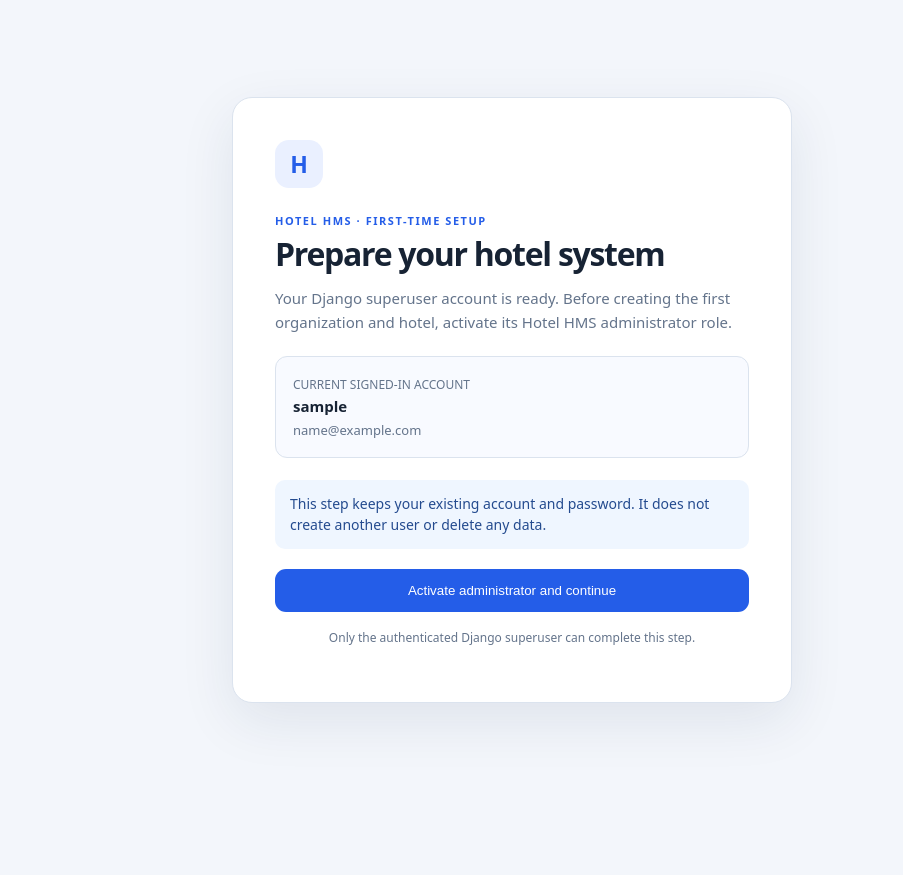
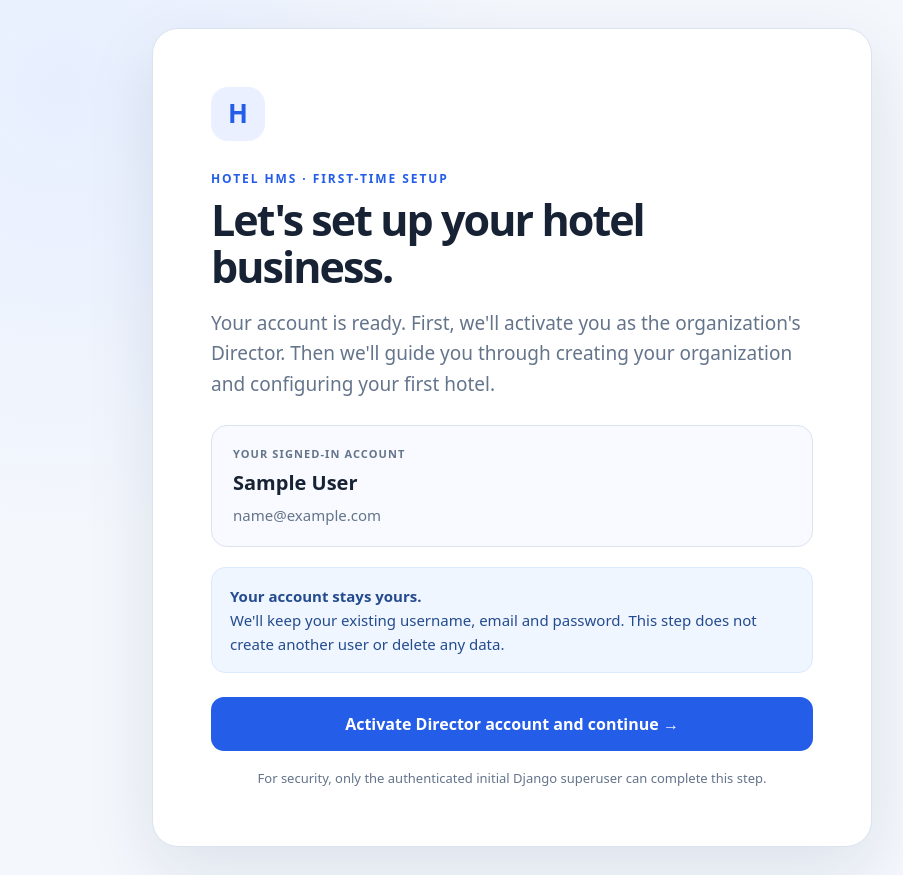
Before and after one commit to nazinamu66/hotel-hms, a Django app: page /accounts/first-run/ in a window 1280 px wide. Shown: the whole page, without its empty margins (128-1031 px from the left). Before the commit the page ends 714 px from the top, so only its background shows below. Run offline with Django 4.2, Linux system fonts and the light colour scheme; the visitor is signed in with stand-in values (Sample User, id 1); data that the repository does not hold is empty; parts of the project's set-up code (start-up, migrations or seed data) failed here and were passed over; some libraries are stand-ins or nearby versions.

Commit message:
Polish first-run Director activation screen

```diff
--- a/accounts/templates/accounts/first_run_bootstrap.html
+++ b/accounts/templates/accounts/first_run_bootstrap.html
@@ -3,46 +3,52 @@
 <head>
     <meta charset="utf-8">
     <meta name="viewport" content="width=device-width, initial-scale=1">
-    <title>First-time setup · Hotel HMS</title>
+    <meta name="theme-color" content="#f4f7fc">
+    <title>Welcome to Hotel HMS · First-time setup</title>
     <style>
         :root { color-scheme: light; --ink:#172334; --muted:#64748b; --line:#dbe3ee; --blue:#245de8; }
         * { box-sizing:border-box; }
-        body { margin:0; min-height:100vh; display:grid; place-items:center; padding:24px; background:#f3f6fb; color:var(--ink); font:15px/1.55 system-ui,-apple-system,BlinkMacSystemFont,"Segoe UI",sans-serif; }
-        main { width:min(100%,560px); background:#fff; border:1px solid var(--line); border-radius:20px; padding:clamp(24px,5vw,42px); box-shadow:0 18px 55px rgba(24,39,75,.09); }
-        .mark { width:48px; height:48px; display:grid; place-items:center; border-radius:14px; background:#eaf0ff; color:var(--blue); font-size:23px; font-weight:800; }
-        .eyebrow { margin:24px 0 6px; color:var(--blue); font-size:11px; font-weight:800; letter-spacing:.14em; text-transform:uppercase; }
-        h1 { margin:0; font-size:clamp(25px,5vw,32px); letter-spacing:-.04em; line-height:1.15; }
-        p { color:var(--muted); }
-        .account { margin:22px 0; padding:15px 17px; border:1px solid var(--line); border-radius:12px; background:#f8faff; }
-        .account strong { display:block; color:var(--ink); }
-        .notice { margin:20px 0; padding:13px 15px; border-radius:10px; background:#eff6ff; color:#244b8f; font-size:14px; }
-        button { width:100%; border:0; border-radius:11px; padding:14px 18px; background:var(--blue); color:white; font:700 15px inherit; cursor:pointer; }
-        button:hover { background:#194bc9; }
-        .small { margin-top:17px; font-size:12px; text-align:center; }
+        body { margin:0; min-height:100vh; display:grid; place-items:center; padding:28px; background:radial-gradient(circle at 15% 10%,#e7efff 0,transparent 34%),#f4f7fc; color:var(--ink); font:15px/1.6 system-ui,-apple-system,BlinkMacSystemFont,"Segoe UI",sans-serif; }
+        main { width:min(100%,720px); background:#fff; border:1px solid var(--line); border-radius:26px; padding:clamp(28px,6vw,58px); box-shadow:0 24px 70px rgba(24,39,75,.10); }
+        .mark { width:54px; height:54px; display:grid; place-items:center; border-radius:17px; background:#eaf0ff; color:var(--blue); font-size:26px; font-weight:850; }
+        .eyebrow { margin:28px 0 8px; color:var(--blue); font-size:12px; font-weight:850; letter-spacing:.16em; text-transform:uppercase; }
+        h1 { margin:0; font-size:clamp(30px,5vw,43px); letter-spacing:-.045em; line-height:1.1; }
+        .intro { max-width:590px; margin:17px 0 26px; color:var(--muted); font-size:clamp(16px,2.2vw,19px); }
+        .account { margin:25px 0 18px; padding:19px 21px; border:1px solid var(--line); border-radius:16px; background:#f8faff; }
+        .account-label { color:var(--muted); font-size:11px; font-weight:800; letter-spacing:.1em; }
+        .account strong { display:block; margin:4px 0; color:var(--ink); font-size:20px; }
+        .account span:last-child { color:var(--muted); }
+        .notice { margin:20px 0 24px; padding:16px 18px; border:1px solid #dbeafe; border-radius:14px; background:#eff6ff; color:#244b8f; }
+        button { width:100%; border:0; border-radius:13px; padding:16px 20px; background:var(--blue); color:white; font:700 16px system-ui,sans-serif; cursor:pointer; transition:background .15s,transform .15s; }
+        button:hover { background:#194bc9; transform:translateY(-1px); }
+        button:focus-visible { outline:3px solid #9bb8ff; outline-offset:3px; }
+        .small { margin:17px 0 0; color:var(--muted); font-size:13px; text-align:center; }
+        @media(max-width:520px) { body{padding:14px} main{border-radius:20px;padding:26px 21px} }
     </style>
 </head>
 <body>
 <main>
     <div class="mark" aria-hidden="true">H</div>
     <div class="eyebrow">Hotel HMS · First-time setup</div>
-    <h1>Prepare your hotel system</h1>
-    <p>Your Django superuser account is ready. Before creating the first organization and hotel, activate its Hotel HMS administrator role.</p>
+    <h1>Let's set up your hotel business.</h1>
+    <p class="intro">Your account is ready. First, we'll activate you as the organization's Director. Then we'll guide you through creating your organization and configuring your first hotel.</p>
 
     <div class="account">
-        <span style="color:#64748b;font-size:12px;">CURRENT SIGNED-IN ACCOUNT</span>
-        <strong>{{ account.username }}</strong>
-        <span style="color:#64748b;font-size:13px;">{{ account.email|default:"No email address set" }}</span>
+        <div class="account-label">YOUR SIGNED-IN ACCOUNT</div>
+        <strong>{{ account.get_full_name|default:account.username }}</strong>
+        <span>{{ account.email|default:"No email address set" }}</span>
     </div>
 
     <div class="notice">
-        This step keeps your existing account and password. It does not create another user or delete any data.
+        <strong>Your account stays yours.</strong><br>
+        We'll keep your existing username, email and password. This step does not create another user or delete any data.
     </div>
 
     <form method="post">
         {% csrf_token %}
-        <button type="submit">Activate administrator and continue</button>
+        <button type="submit">Activate Director account and continue <span aria-hidden="true">→</span></button>
     </form>
-    <p class="small">Only the authenticated Django superuser can complete this step.</p>
+    <p class="small">For security, only the authenticated initial Django superuser can complete this step.</p>
 </main>
 </body>
 </html>
```
